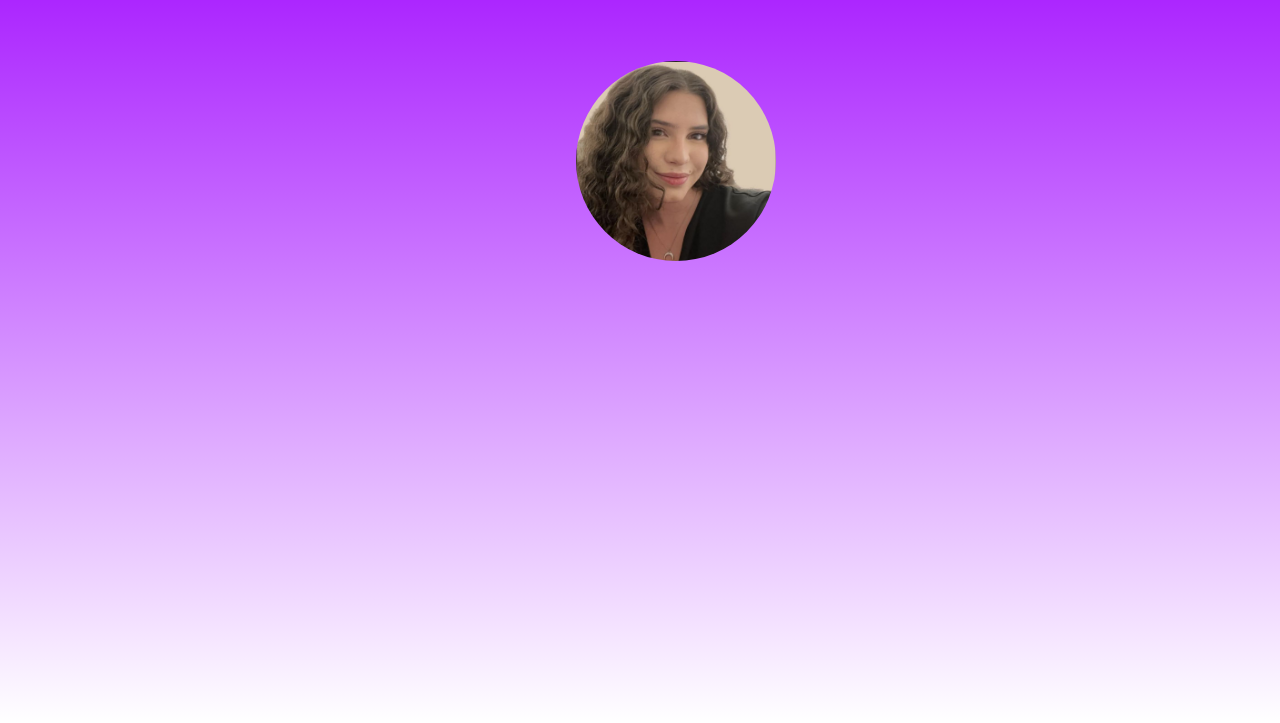
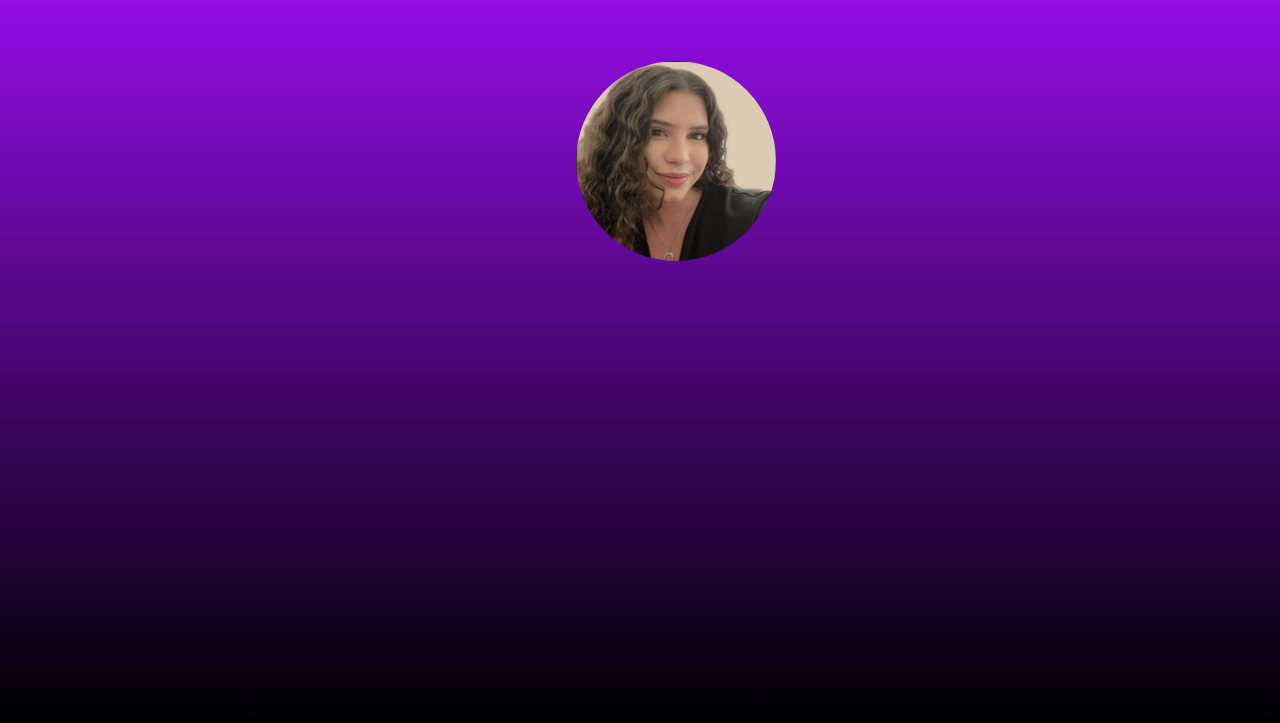
Before and after one commit to Gleycon-1/Portf-lio-, a plain HTML site: page index.html in a window 1280 px wide. Shown: the part 77-800 px from the top of the page. Drawn offline with Linux system fonts and the light colour scheme.

Commit message:
Atualizar o style.css

```diff
--- a/style.css
+++ b/style.css
@@ -14,7 +14,7 @@ overflow-x: hidden;
 
 body {
 background-image: linear-gradient(
-    #a30fffff, #ffffff);
+    #a30fffff, #000000);
     color: aliceblue;}
 
 
```
